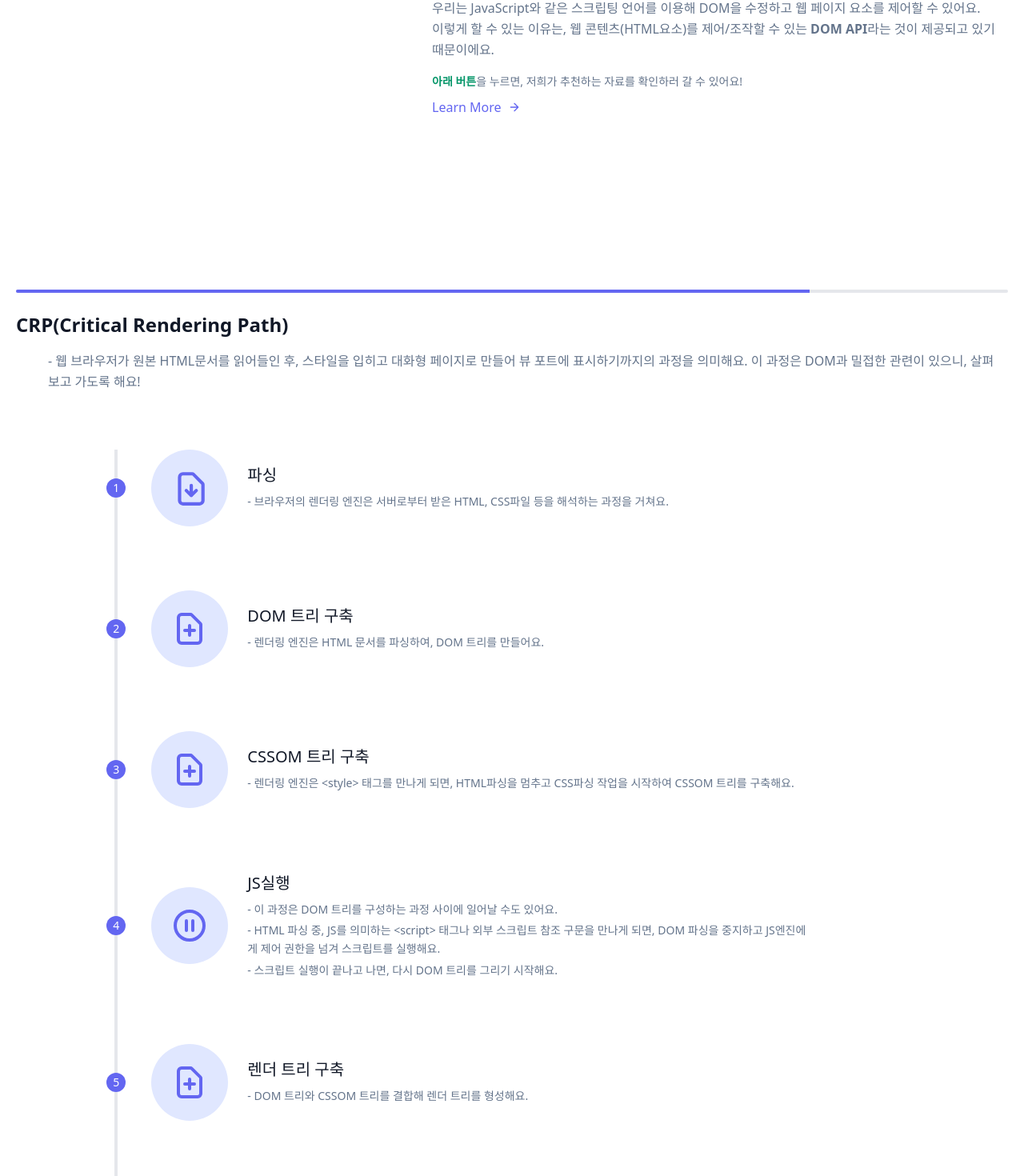
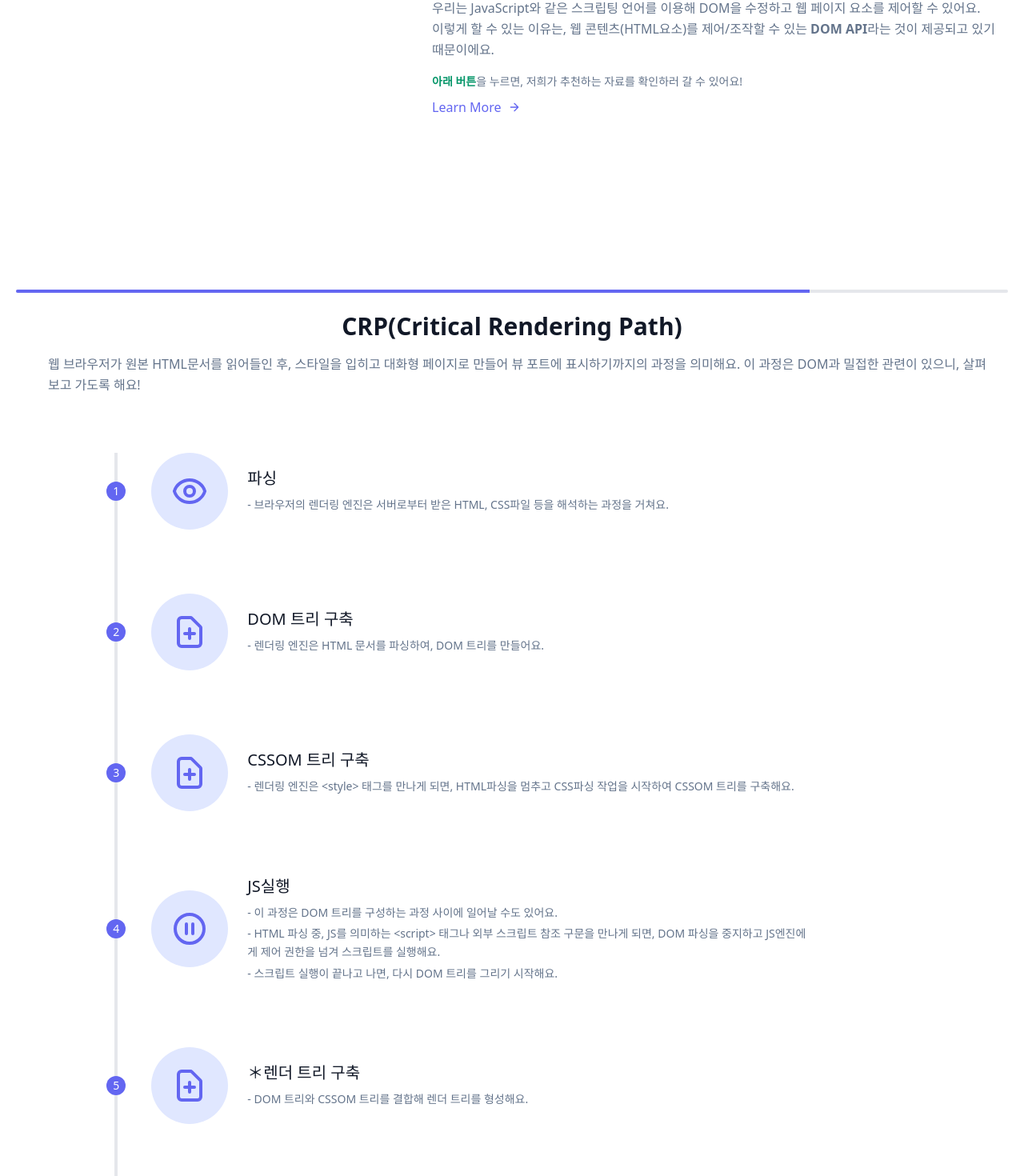
Before and after one commit to Lee-Sang-Beom/nextjs_and_notion, a Next.js app: page /web_basic/dom in a window 1280 px wide. Shown: the part 2116-3586 px from the top of the page at 80% size. Built offline with nearby package versions, Linux system fonts and the light colour scheme.

Commit message:
1) change detail title style, 2) notify, add desc CRP_redertree in dom page

```diff
--- a/pages/web_basic/dom.tsx
+++ b/pages/web_basic/dom.tsx
@@ -196,14 +196,15 @@ export default function Dom() {
               </div>
               {/* 제목 : p태그 설명을 포함할 경우, div py-6 mb-2*/}
               <div className="flex flex-wrap sm:flex-row flex-col py-6 mb-2">
-                <h1 className="sm:w-4/5 text-gray-900 font-bold title-font text-2xl mb-2 sm:mb-0">
+                <h1 className="w-full sm:text-3xl text-2xl font-bold title-font text-gray-900 text-center">
                   {`CRP(Critical Rendering Path)`}
                 </h1>
                 <p className="sm:w-full leading-relaxed text-base sm:pl-10 pl-0 mt-4">
-                  {`- 웹 브라우저가 원본 HTML문서를 읽어들인 후, 스타일을 입히고 대화형 페이지로 만들어 뷰 포트에 표시하기까지의 과정을 의미해요. 이 과정은 DOM과 밀접한 관련이 있으니, 살펴보고 가도록 해요!`}
+                  {`웹 브라우저가 원본 HTML문서를 읽어들인 후, 스타일을 입히고 대화형 페이지로 만들어 뷰 포트에 표시하기까지의 과정을 의미해요. 이 과정은 DOM과 밀접한 관련이 있으니, 살펴보고 가도록 해요!`}
                 </p>
               </div>
             </div>
+
             {/*CRP STEP*/}
             <div className="flex-col sm:-ml-18 md:-ml-28">
               {/* step 1 */}
@@ -216,8 +217,9 @@ export default function Dom() {
                 </div>
                 <div className="flex-grow md:pl-8 pl-6 flex sm:items-center items-start flex-col sm:flex-row">
                   <div className="flex-shrink-0 w-24 h-24 bg-indigo-100 text-indigo-500 rounded-full inline-flex items-center justify-center">
-                    <svg xmlns="http://www.w3.org/2000/svg" className="h-12 w-12" fill="none" viewBox="0 0 22 23" stroke="currentColor" strokeWidth="2">
-                      <path strokeLinecap="round" strokeLinejoin="round" d="M12 10v6m0 0l-3-3m3 3l3-3m2 8H7a2 2 0 01-2-2V5a2 2 0 012-2h5.586a1 1 0 01.707.293l5.414 5.414a1 1 0 01.293.707V19a2 2 0 01-2 2z" />
+                    <svg xmlns="http://www.w3.org/2000/svg" className="h-12 w-12" fill="none" viewBox="0 0 24 24" stroke="currentColor" strokeWidth="2">
+                      <path strokeLinecap="round" strokeLinejoin="round" d="M15 12a3 3 0 11-6 0 3 3 0 016 0z" />
+                      <path strokeLinecap="round" strokeLinejoin="round" d="M2.458 12C3.732 7.943 7.523 5 12 5c4.478 0 8.268 2.943 9.542 7-1.274 4.057-5.064 7-9.542 7-4.477 0-8.268-2.943-9.542-7z" />
                     </svg>
                   </div>
                   <div className="flex-grow sm:pl-6 mt-6 sm:mt-0">
@@ -303,7 +305,7 @@ export default function Dom() {
                     </svg>
                   </div>
                   <div className="flex-grow sm:pl-6 mt-6 sm:mt-0">
-                    <h2 className="font-medium title-font text-gray-900 mb-2 text-xl">렌더 트리 구축</h2>
+                    <h2 className="font-medium title-font text-gray-900 mb-2 text-xl">{`＊렌더 트리 구축`}</h2>
                     <p className="leading-relaxed text-sm">{`- DOM 트리와 CSSOM 트리를 결합해 렌더 트리를 형성해요.`}</p>
                   </div>
                 </div>
@@ -341,7 +343,6 @@ export default function Dom() {
                     <svg xmlns="http://www.w3.org/2000/svg" className="h-12 w-12" fill="none" viewBox="0 -2 25 26" stroke="currentColor" strokeWidth="2">
                       <path strokeLinecap="round" strokeLinejoin="round" d="M5 3v4M3 5h4M6 17v4m-2-2h4m5-16l2.286 6.857L21 12l-5.714 2.143L13 21l-2.286-6.857L5 12l5.714-2.143L13 3z" />
                     </svg>
-
                   </div>
                   <div className="flex-grow sm:pl-6 mt-6 sm:mt-0 ">
                     <h2 className="font-medium title-font text-gray-900 mb-2 text-xl">페인트</h2>
@@ -351,7 +352,44 @@ export default function Dom() {
                 </div>
               </div>
             </div>
+
+            {/* 렌더 트리 */}
+            <div className="text-center mt-16 mb-20">
+              <h1 className="w-full sm:text-3xl text-2xl font-bold title-font text-gray-900 text-center mb-4">{`렌더 트리(Render Tree)`}</h1>
+              <p className="text-base leading-relaxed xl:w-2/4 lg:w-3/4 mx-auto text-gray-500s">
+                {`웹 페이지에 표시될 HTML, 스타일 요소로 구성되는 트리에요. 브라우저는 렌더트리를 생성하기 위해 아래의 두 모델을 필요로 해요.`}
+                </p>
+              <div className="flex mt-6 justify-center">
+                <div className="w-16 h-1 rounded-full bg-indigo-500 inline-flex"></div>
               </div>
+            </div>
+            <div className="flex flex-wrap sm:-m-4 -mx-4 -mb-10 -mt-4 md:space-y-0 space-y-6 justify-center">
+              <div className="p-4 md:w-1/2 flex flex-col text-center items-center">
+                <div className="w-20 h-20 inline-flex items-center justify-center rounded-full bg-indigo-100 text-indigo-500 mb-5 flex-shrink-0">
+                  <svg xmlns="http://www.w3.org/2000/svg" className="h-12 w-12" fill="none" viewBox="-1 0 24 24" stroke="currentColor" strokeWidth="2">
+                    <path strokeLinecap="round" strokeLinejoin="round" d="M7 21h10a2 2 0 002-2V9.414a1 1 0 00-.293-.707l-5.414-5.414A1 1 0 0012.586 3H7a2 2 0 00-2 2v14a2 2 0 002 2z" />
+                  </svg>
+                </div>
+                <div className="flex-grow">
+                  <h2 className="text-gray-900 text-lg title-font font-medium mb-3">{`DOM(Document Object Model)`}</h2>
+                  <p className="leading-relaxed text-base text-center w-full">{`HTML 요소들의 구조화된 표현`}</p>
+                </div>
+              </div>
+              <div className="p-4 md:w-1/2 flex flex-col text-center items-center">
+                <div className="w-20 h-20 inline-flex items-center justify-center rounded-full bg-indigo-100 text-indigo-500 mb-5 flex-shrink-0">
+                <svg xmlns="http://www.w3.org/2000/svg" className="h-12 w-12" fill="none" viewBox="-1 0 24 24" stroke="currentColor" strokeWidth="2">
+                    <path strokeLinecap="round" strokeLinejoin="round" d="M7 21h10a2 2 0 002-2V9.414a1 1 0 00-.293-.707l-5.414-5.414A1 1 0 0012.586 3H7a2 2 0 00-2 2v14a2 2 0 002 2z" />
+                  </svg>
+                </div>
+                <div className="flex-grow">
+                  <h2 className="text-gray-900 text-lg title-font font-medium mb-3">{`CSSOM(Cascading Style Sheets Object Model)`}</h2>
+                  <p className="leading-relaxed text-base w-full text-center">{`요소들과 연관된 스타일 정보의 구조화된 표현`}</p>
+                </div>
+              </div>
+            </div>
+          </div>
+
+
         </section>
       </Layout>
     </>
--- a/pages/web_basic/rendering.tsx
+++ b/pages/web_basic/rendering.tsx
@@ -93,7 +93,7 @@ export default function Rendering() {
             </div>
             {/* 제목 : 제목 내, p태그 미포함 시 div : py-6*/}
             <div className="flex flex-wrap sm:flex-row flex-col py-6">
-                <h1 className="sm:w-2/5 text-gray-900 font-bold title-font text-2xl mb-2 sm:mb-0">
+                <h1 className="w-full sm:text-3xl text-2xl font-bold title-font text-gray-900 text-center">
                   {`렌더링 과정`}
                 </h1>
             </div>
@@ -374,7 +374,7 @@ export default function Rendering() {
             </div>
             {/* 제목 : 제목 내, p태그 미포함 시 div : py-6*/}
             <div className="flex flex-wrap sm:flex-row flex-col py-6">
-                <h1 className="sm:w-2/5 text-gray-900 font-bold title-font text-2xl mb-2 sm:mb-0">
+                <h1 className="w-full sm:text-3xl text-2xl font-bold title-font text-gray-900 text-center">
                   {`리플로우와 리페인트`}
                 </h1>
             </div>
```
Lines whose indentation alone changed are shown as unchanged.
